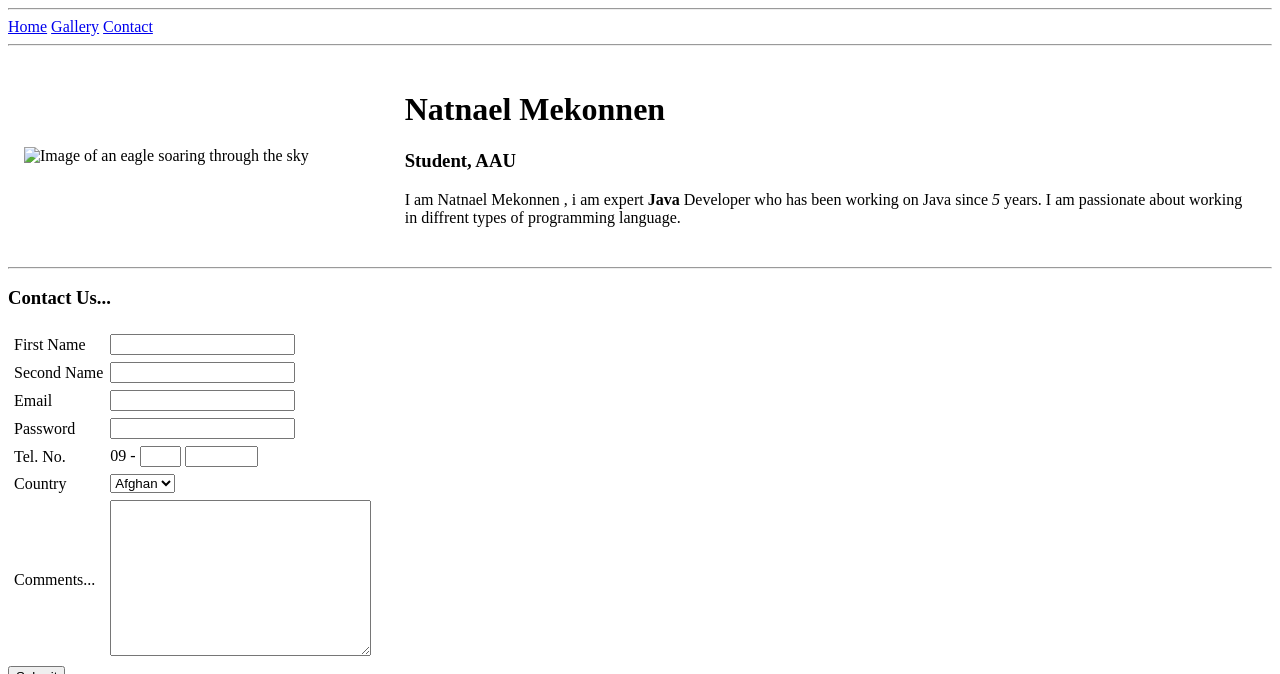
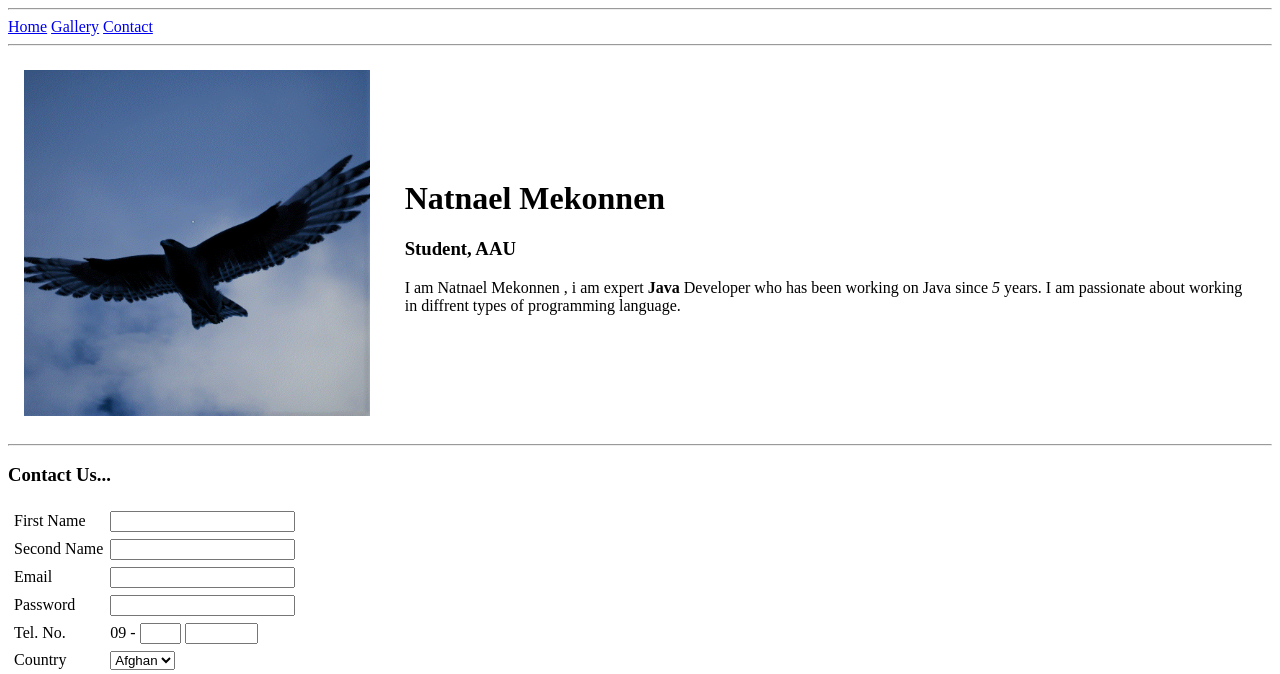
Before and after one commit to nati-m-afw/MyCV, a plain HTML site: page contact.html in a window 1280 px wide. Shown: the top 674 px of the page. Drawn offline with Linux system fonts and the light colour scheme; the site is published under a folder, as on GitHub Pages, so addresses that start at the root find nothing.

Commit message:
fixed broken link to internal images

```diff
--- a/contact.html
+++ b/contact.html
@@ -3,7 +3,7 @@
 <head>
     <meta charset="UTF-8">
     <meta name="viewport" content="width=device-width, initial-scale=1.0">
-    <link rel="icon" href="/asset/img/icon/icon.gif">
+    <link rel="icon" href="asset/img/icon/icon.gif">
     <title>Natnael Mekonnen</title>
 </head>
 <body>
@@ -17,7 +17,7 @@
     <table cellspacing = 15>
         <tr>
             <td width="30%">
-                <img src="/asset/img/profile/eagle.gif" alt="Image of an eagle soaring through the sky" width="95%">
+                <img src="asset/img/profile/eagle.gif" alt="Image of an eagle soaring through the sky" width="95%">
             </td>
             <td>
                 <h1>Natnael Mekonnen</h1>
```
Also changed, not shown: gallery.html (+2 -2 lines), index.html (+2 -2 lines).
